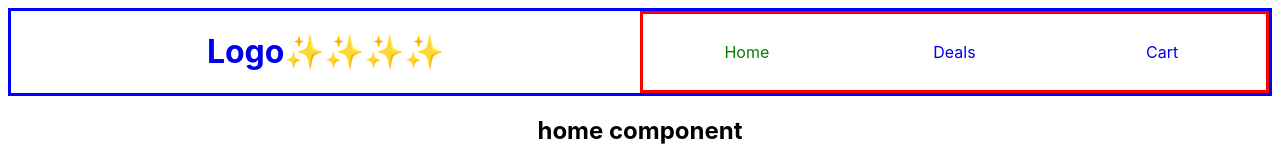
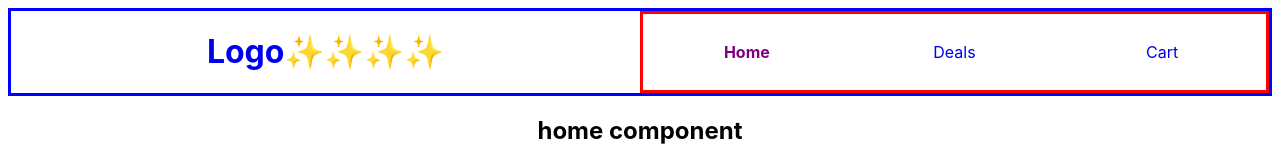
Before and after one commit to bushbass/guidedProjects.dev, a React (Create React App) app: page / in a window 1280 px wide. Shown: the top 160 px of the page. Built offline with nearby package versions, Linux system fonts and the light colour scheme.

Commit message:
changed font weight for active link

```diff
--- a/src/styles.css
+++ b/src/styles.css
@@ -18,8 +18,9 @@ nav {
   align-items: center;
   justify-content: space-around;
 }
-.active{
-  color:green
+.active {
+  color: purple;
+  font-weight: bold;
 }
 
 a {
```
Also changed, not shown: 1 other file (tests, documents, lock files or other folders).
